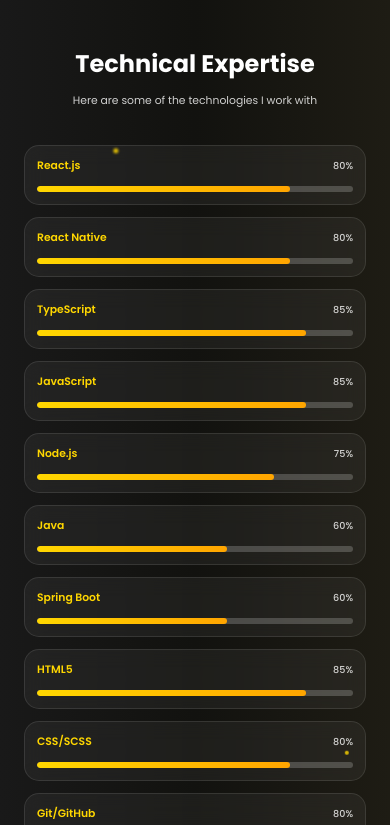
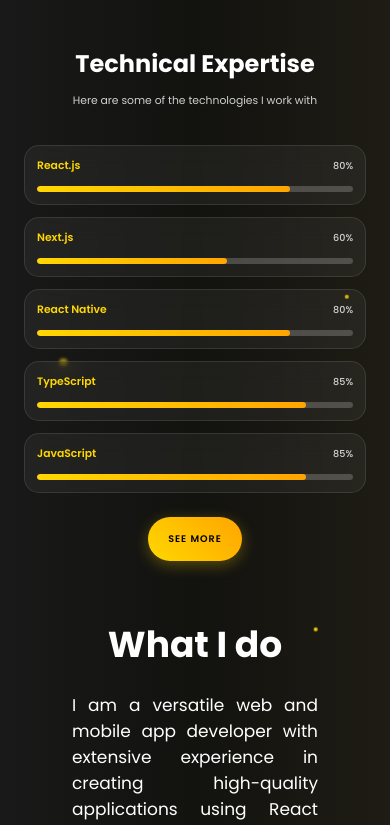
Before and after one commit to nishadadilshan/Portfilio, a React (Create React App) app: page / in a window 390 px wide. Shown: the part 1175-2000 px from the top of the page. Built offline with nearby package versions, Linux system fonts and the light colour scheme.

Commit message:
design changes

```diff
--- a/src/components/screen/Intro/TechnicalExpertise.css
+++ b/src/components/screen/Intro/TechnicalExpertise.css
@@ -434,3 +434,92 @@
         height: 6px;
     }
 }
+
+/* Mobile See More/Less functionality */
+.mobile-hidden {
+    display: block; /* Show all skills by default on desktop */
+}
+
+.mobile-hidden.show {
+    display: block;
+}
+
+.see-more-container {
+    text-align: center;
+    margin-top: 2rem;
+    display: none; /* Hidden by default on desktop */
+}
+
+.see-more-btn {
+    background: linear-gradient(45deg, #FFD700, #FFA500);
+    color: #000;
+    border: none;
+    padding: 12px 30px;
+    border-radius: 25px;
+    font-size: 1rem;
+    font-weight: 600;
+    cursor: pointer;
+    transition: all 0.3s ease;
+    box-shadow: 0 4px 15px rgba(255, 215, 0, 0.3);
+    text-transform: uppercase;
+    letter-spacing: 1px;
+}
+
+.see-more-btn:hover {
+    transform: translateY(-2px);
+    box-shadow: 0 6px 20px rgba(255, 215, 0, 0.4);
+    background: linear-gradient(45deg, #FFA500, #FFD700);
+}
+
+.see-more-btn:active {
+    transform: translateY(0);
+}
+
+/* Dark theme button styles */
+.technical-expertise-section.dark-theme .see-more-btn {
+    background: linear-gradient(45deg, #FFD700, #FFA500);
+    color: #000;
+    box-shadow: 0 4px 15px rgba(255, 215, 0, 0.3);
+}
+
+.technical-expertise-section.dark-theme .see-more-btn:hover {
+    box-shadow: 0 6px 20px rgba(255, 215, 0, 0.4);
+}
+
+/* Light theme button styles */
+.technical-expertise-section.light-theme .see-more-btn {
+    background: linear-gradient(45deg, #FFD700, #FFA500);
+    color: #000;
+    box-shadow: 0 4px 15px rgba(255, 215, 0, 0.3);
+}
+
+.technical-expertise-section.light-theme .see-more-btn:hover {
+    box-shadow: 0 6px 20px rgba(255, 215, 0, 0.4);
+}
+
+/* Mobile responsive styles for see more functionality */
+@media screen and (max-width: 768px) {
+    .mobile-hidden {
+        display: none !important; /* Hide skills beyond first 5 on mobile */
+    }
+
+    .mobile-hidden.show {
+        display: block !important; /* Show hidden skills when "See More" is clicked */
+    }
+
+    .see-more-container {
+        display: block; /* Show the "See More" button on mobile */
+    }
+
+    .see-more-btn {
+        padding: 10px 25px;
+        font-size: 0.9rem;
+    }
+}
+
+@media screen and (max-width: 480px) {
+    .see-more-btn {
+        padding: 8px 20px;
+        font-size: 0.8rem;
+    }
+}
--- a/src/components/screen/Intro/TechnicalExpertise.js
+++ b/src/components/screen/Intro/TechnicalExpertise.js
@@ -5,18 +5,22 @@
 const TechnicalExpertise = () => {
   const { isDarkMode } = useTheme();
   const [counts, setCounts] = useState({ projects: 0, experience: 0, clients: 0 });
+  const [showAllSkills, setShowAllSkills] = useState(false);
   const [skillPercentages, setSkillPercentages] = useState({
     react: 0,
+    nextjs: 0,
     reactNative: 0,
     typescript: 0,
     javascript: 0,
     nodejs: 0,
+    flutter: 0,
     java: 0,
     springBoot: 0,
     html: 0,
     css: 0,
     git: 0,
     firebase: 0,
+    databases: 0,
     cicd: 0,
     agile: 0,
     cloud: 0,
@@ -35,6 +39,11 @@
       afterElement.style.setProperty('--mouse-x', `${x}px`);
       afterElement.style.setProperty('--mouse-y', `${y}px`);
     }
+  };
+
+  // Toggle show all skills
+  const toggleShowAllSkills = () => {
+    setShowAllSkills(!showAllSkills);
   };
 
   useEffect(() => {
@@ -71,16 +80,19 @@
   useEffect(() => {
     const targetSkills = {
       react: 80,
+      nextjs: 60,
       reactNative: 80,
       typescript: 85,
       javascript: 85,
       nodejs: 75,
+      flutter: 60,
       java: 60,
       springBoot: 60,
       html: 85,
       css: 80,
       git: 80,
       firebase: 75,
+      databases: 75,
       cicd: 60,
       agile: 75,
       cloud: 70,
@@ -141,6 +153,7 @@
             <p>Here are some of the technologies I work with</p>
           </div>
           <div className="skills-grid">
+            {/* First 5 skills - always visible */}
             <div className="skill-item">
               <div className="skill-info">
                 <span className="skill-name">React.js</span>
@@ -150,6 +163,18 @@
                 <div
                   className="skill-progress"
                   style={{ width: `${skillPercentages.react}%` }}
+                ></div>
+              </div>
+            </div>
+            <div className="skill-item">
+              <div className="skill-info">
+                <span className="skill-name">Next.js</span>
+                <span className="skill-percentage">{skillPercentages.nextjs}%</span>
+              </div>
+              <div className="skill-bar">
+                <div
+                  className="skill-progress"
+                  style={{ width: `${skillPercentages.nextjs}%` }}
                 ></div>
               </div>
             </div>
@@ -189,7 +214,9 @@
                 ></div>
               </div>
             </div>
-            <div className="skill-item">
+
+            {/* Remaining skills - hidden on mobile unless showAllSkills is true */}
+            <div className={`skill-item mobile-hidden ${showAllSkills ? 'show' : ''}`}>
               <div className="skill-info">
                 <span className="skill-name">Node.js</span>
                 <span className="skill-percentage">{skillPercentages.nodejs}%</span>
@@ -201,7 +228,19 @@
                 ></div>
               </div>
             </div>
-            <div className="skill-item">
+            <div className={`skill-item mobile-hidden ${showAllSkills ? 'show' : ''}`}>
+              <div className="skill-info">
+                <span className="skill-name">Flutter</span>
+                <span className="skill-percentage">{skillPercentages.flutter}%</span>
+              </div>
+              <div className="skill-bar">
+                <div
+                  className="skill-progress"
+                  style={{ width: `${skillPercentages.flutter}%` }}
+                ></div>
+              </div>
+            </div>
+            <div className={`skill-item mobile-hidden ${showAllSkills ? 'show' : ''}`}>
               <div className="skill-info">
                 <span className="skill-name">Java</span>
                 <span className="skill-percentage">{skillPercentages.java}%</span>
@@ -213,7 +252,7 @@
                 ></div>
               </div>
             </div>
-            <div className="skill-item">
+            <div className={`skill-item mobile-hidden ${showAllSkills ? 'show' : ''}`}>
               <div className="skill-info">
                 <span className="skill-name">Spring Boot</span>
                 <span className="skill-percentage">{skillPercentages.springBoot}%</span>
@@ -225,7 +264,7 @@
                 ></div>
               </div>
             </div>
-            <div className="skill-item">
+            <div className={`skill-item mobile-hidden ${showAllSkills ? 'show' : ''}`}>
               <div className="skill-info">
                 <span className="skill-name">HTML5</span>
                 <span className="skill-percentage">{skillPercentages.html}%</span>
@@ -237,7 +276,7 @@
                 ></div>
               </div>
             </div>
-            <div className="skill-item">
+            <div className={`skill-item mobile-hidden ${showAllSkills ? 'show' : ''}`}>
               <div className="skill-info">
                 <span className="skill-name">CSS/SCSS</span>
                 <span className="skill-percentage">{skillPercentages.css}%</span>
@@ -249,7 +288,7 @@
                 ></div>
               </div>
             </div>
-            <div className="skill-item">
+            <div className={`skill-item mobile-hidden ${showAllSkills ? 'show' : ''}`}>
               <div className="skill-info">
                 <span className="skill-name">Git/GitHub</span>
                 <span className="skill-percentage">{skillPercentages.git}%</span>
@@ -261,7 +300,7 @@
                 ></div>
               </div>
             </div>
-            <div className="skill-item">
+            <div className={`skill-item mobile-hidden ${showAllSkills ? 'show' : ''}`}>
               <div className="skill-info">
                 <span className="skill-name">Firebase</span>
                 <span className="skill-percentage">{skillPercentages.firebase}%</span>
@@ -273,7 +312,19 @@
                 ></div>
               </div>
             </div>
-            <div className="skill-item">
+            <div className={`skill-item mobile-hidden ${showAllSkills ? 'show' : ''}`}>
+              <div className="skill-info">
+                <span className="skill-name">SQL & NoSQL</span>
+                <span className="skill-percentage">{skillPercentages.databases}%</span>
+              </div>
+              <div className="skill-bar">
+                <div
+                  className="skill-progress"
+                  style={{ width: `${skillPercentages.databases}%` }}
+                ></div>
+              </div>
+            </div>
+            <div className={`skill-item mobile-hidden ${showAllSkills ? 'show' : ''}`}>
               <div className="skill-info">
                 <span className="skill-name">CI/CD</span>
                 <span className="skill-percentage">{skillPercentages.cicd}%</span>
@@ -285,7 +336,7 @@
                 ></div>
               </div>
             </div>
-            <div className="skill-item">
+            <div className={`skill-item mobile-hidden ${showAllSkills ? 'show' : ''}`}>
               <div className="skill-info">
                 <span className="skill-name">Agile</span>
                 <span className="skill-percentage">{skillPercentages.agile}%</span>
@@ -297,7 +348,7 @@
                 ></div>
               </div>
             </div>
-            <div className="skill-item">
+            <div className={`skill-item mobile-hidden ${showAllSkills ? 'show' : ''}`}>
               <div className="skill-info">
                 <span className="skill-name">Cloud</span>
                 <span className="skill-percentage">{skillPercentages.cloud}%</span>
@@ -309,7 +360,7 @@
                 ></div>
               </div>
             </div>
-            <div className="skill-item">
+            <div className={`skill-item mobile-hidden ${showAllSkills ? 'show' : ''}`}>
               <div className="skill-info">
                 <span className="skill-name">Testing</span>
                 <span className="skill-percentage">{skillPercentages.testing}%</span>
@@ -322,6 +373,16 @@
               </div>
             </div>
           </div>
+
+          {/* See More/Less Button - only visible on mobile */}
+          <div className="see-more-container">
+            <button
+              className="see-more-btn"
+              onClick={toggleShowAllSkills}
+            >
+              {showAllSkills ? 'See Less' : 'See More'}
+            </button>
+          </div>
         </div>
       </div>
     </section>
```
